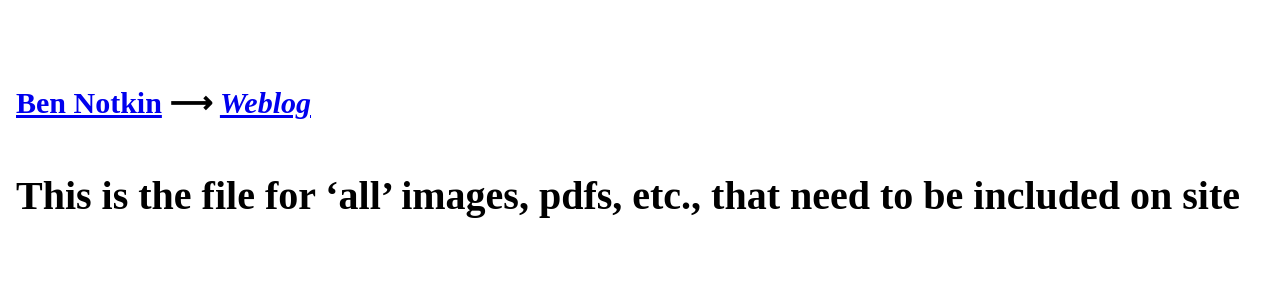
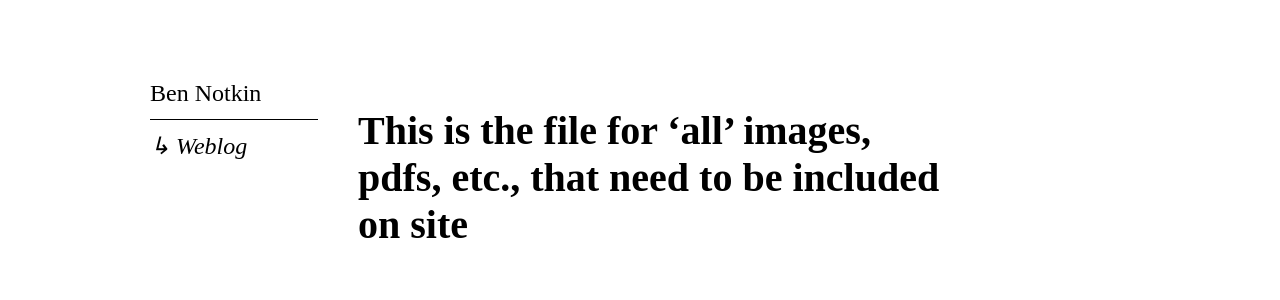
Before and after one commit to bennotkin/bennotkin.github.io, a Jekyll site: the page built from assets/md.md, in a window 1280 px wide. Shown: the top 300 px of the page. Built offline with Jekyll 4.4.1, drawn with Linux system fonts in a browser that asks for light colours; our own code applies the rules of GitHub Pages for plain Markdown files.

Commit message:
Update default.css

```diff
--- a/css/default.css
+++ b/css/default.css
@@ -28,8 +28,15 @@ div.nav {
 
 div.nav div.computer {display: none;}
 
-div.container {
-    grid-column: 1/fourth-line;
+div.nav {
+    grid-column-start: 1;
+    grid-column-end: fourth-line;
+}
+
+div.nav div.mobile {
+    text-align: right;
+    padding: 2ch;
+}
 
 h2 {font-weight: 400;
     font-size: 1.2em;
```
